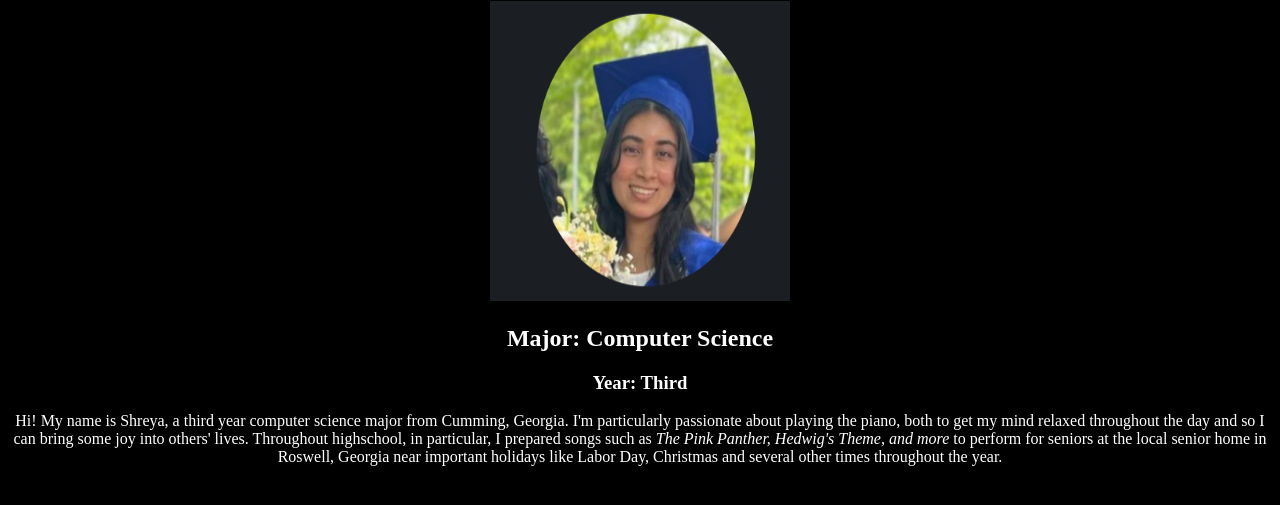
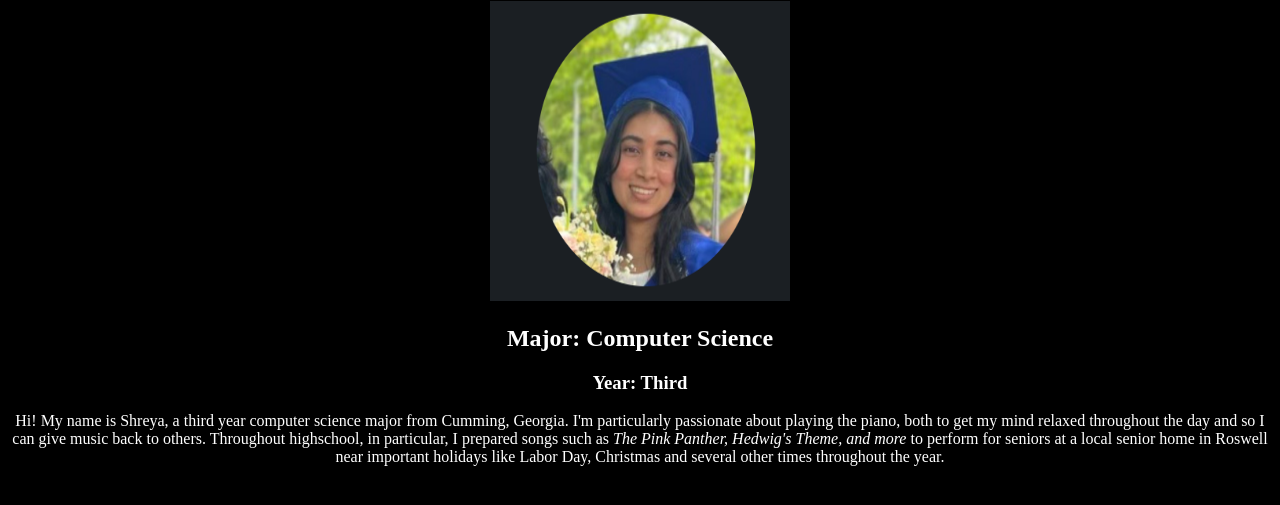
Before and after one commit to shreya-devaraju/BitsOfGoodAssesment-ShreyaD, a plain HTML site: page index.html in a window 1280 px wide. Shown: the part 79-584 px from the top of the page. Drawn offline with Linux system fonts and the light colour scheme.

Commit message:
Paragraph edits

```diff
--- a/index.html
+++ b/index.html
@@ -11,8 +11,8 @@
         <h3>Year: Third</h3>
         <p>
             Hi! My name is Shreya, a third year computer science major from Cumming, Georgia. I'm particularly passionate about playing the piano, both to get my mind relaxed throughout the day
-            and so I can bring some joy into others' lives. Throughout highschool, in particular, I prepared songs such as <i>The Pink Panther, Hedwig's Theme, and more</i>
-            to perform for seniors at the local senior home in Roswell, Georgia near important holidays like Labor Day, Christmas and several other times throughout the year.
+            and so I can give music back to others. Throughout highschool, in particular, I prepared songs such as <i>The Pink Panther, Hedwig's Theme, and more</i>
+            to perform for seniors at a local senior home in Roswell near important holidays like Labor Day, Christmas and several other times throughout the year.
         </p>
         <br>
     </body>
```
Also changed, not shown: 1 other file.
